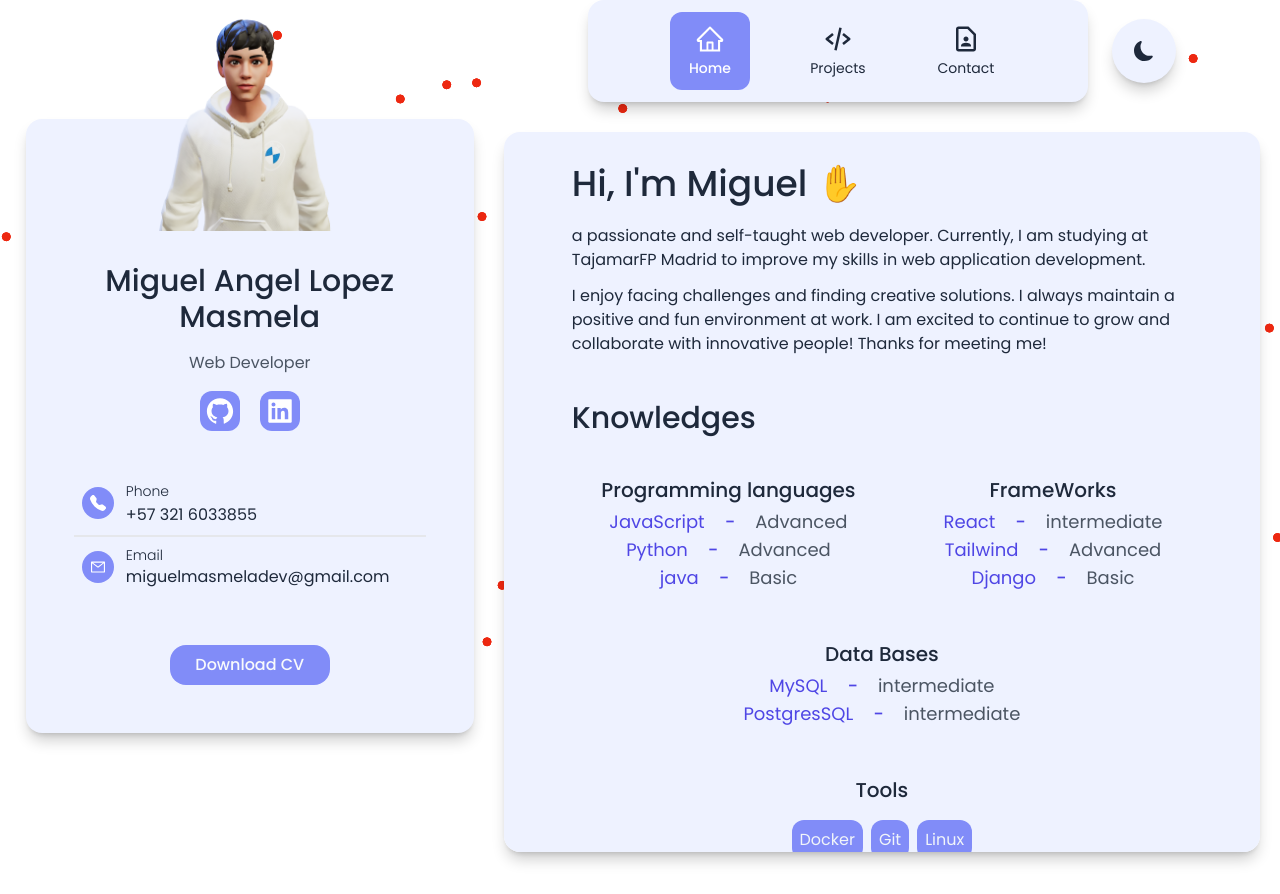
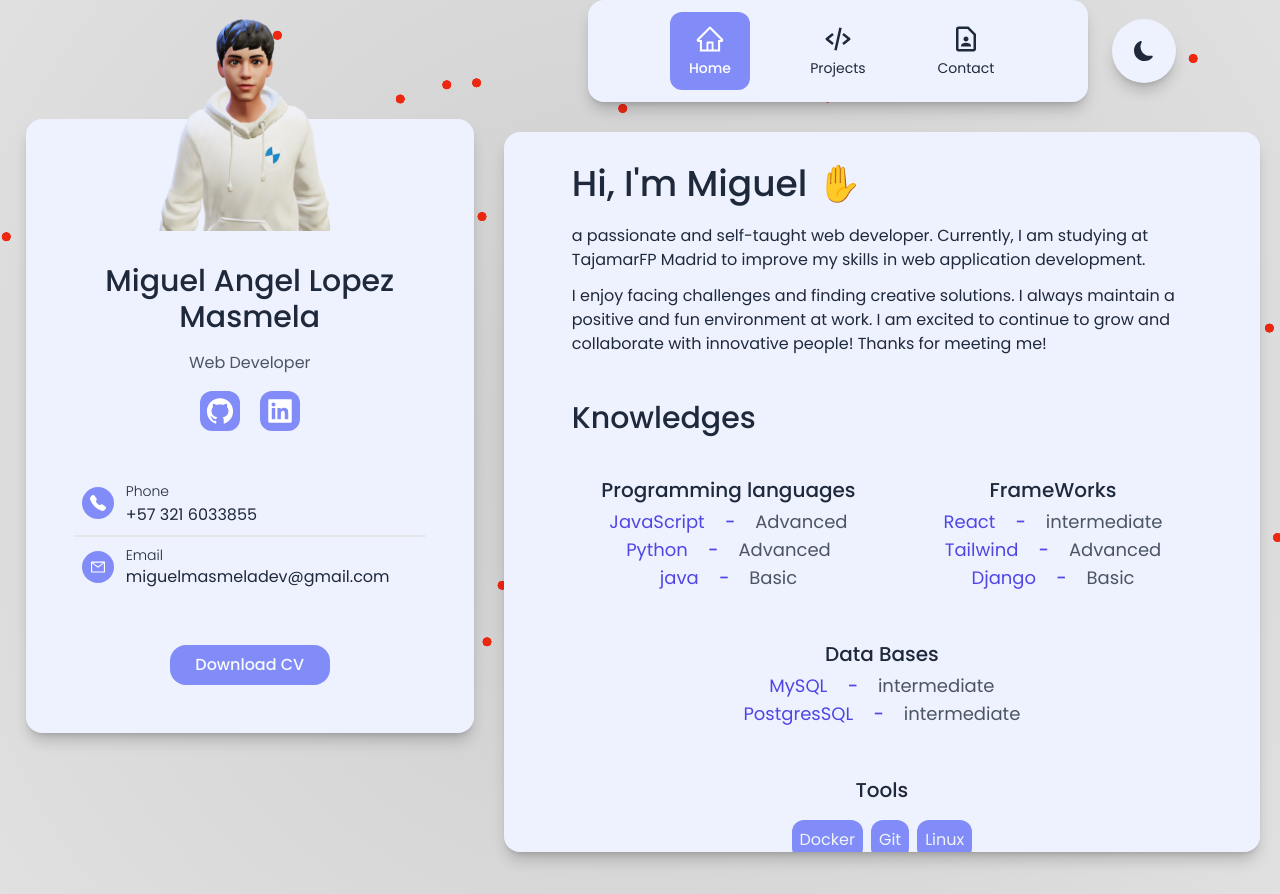
Before and after one commit to MasmelaDev/portfolio, a React (Vite) app: page / in a window 1280 px wide. Built offline with nearby package versions, Linux system fonts and the light colour scheme.

Commit message:
bg gradient light added

```diff
--- a/src/App.jsx
+++ b/src/App.jsx
@@ -1,6 +1,5 @@
 import React from "react";
 import { Routes, Route } from "react-router";
-import "./App.css";
 import { Home } from "./pages/Home";
 import { Header } from "./components/Header";
 import { InfoCard } from "./components/InfoCard";
--- a/src/index.css
+++ b/src/index.css
@@ -16,7 +16,7 @@ html {
 }
 #root {
   padding: 30px 10px;
-  @apply bg-white dark:bg-darkGradient text-slate-800 dark:text-gray-100
+  @apply bg-lightGradient dark:bg-darkGradient text-slate-800 dark:text-gray-100
 }
 
 ::-webkit-scrollbar {
--- a/tailwind.config.js
+++ b/tailwind.config.js
@@ -8,7 +8,8 @@ export default {
   theme: {
     extend: {
       backgroundImage:{
-        "darkGradient": "radial-gradient(circle, rgba(13,6,73,1) 0%, rgba(85,42,214,1) 100%)"
+        "darkGradient": "radial-gradient(circle, rgba(13,6,73,1) 0%, rgba(85,42,214,1) 100%)",
+        "lightGradient": "radial-gradient(circle, rgba(204,204,204,1) 0%, rgba(224,224,224,1) 100%);"
       },
       colors:{
         NeonGreen: "#04f33d"
```
Also changed, not shown: src/App.css (deleted).
